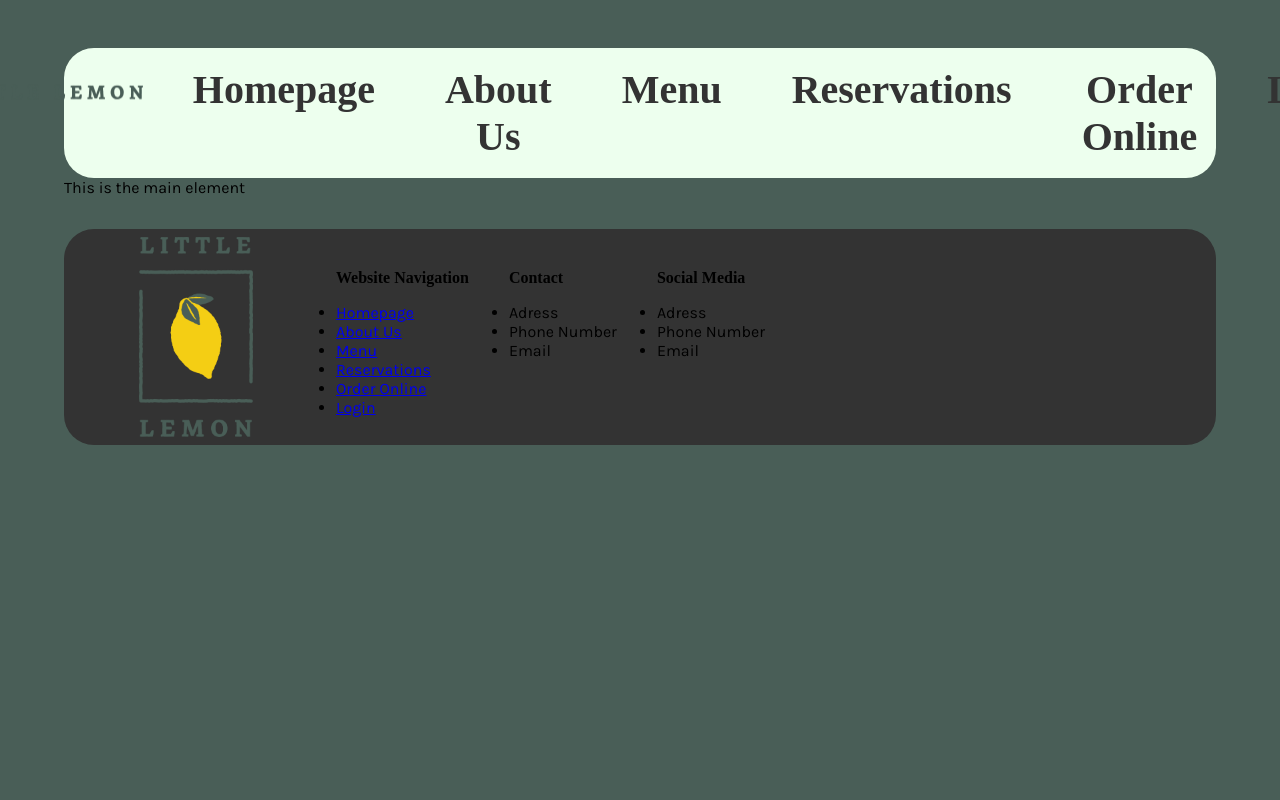
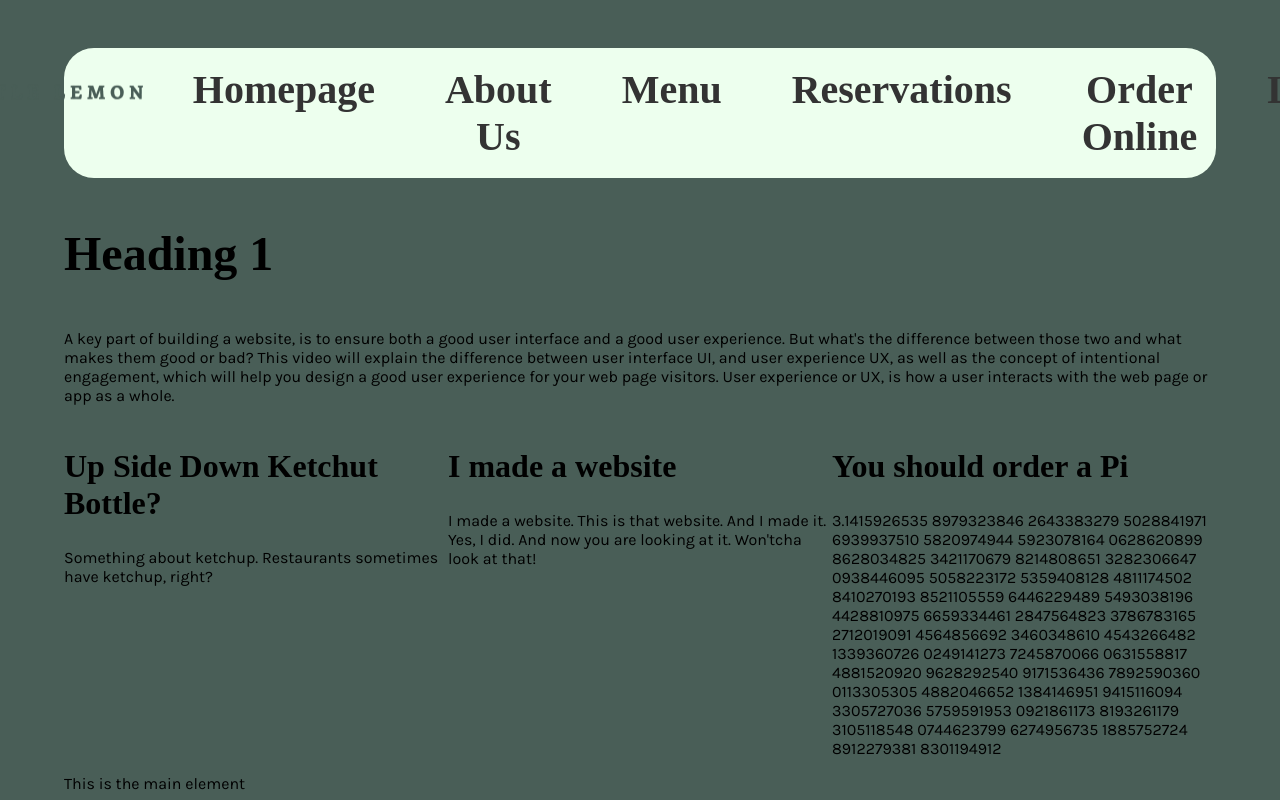
Before and after one commit to ccaviris/Front-End-Developer-Capstone, a JavaScript app: page / in a window 1280 px wide. Shown: the top 800 px of the page. Built offline with nearby package versions, Linux system fonts and the light colour scheme; the HTML template or start-up script is replaced by a standard one; a web font is replaced by a local one.

Commit message:
Create more react apps and create routing for booking page

```diff
--- a/package.json
+++ b/package.json
@@ -8,6 +8,7 @@
     "@testing-library/user-event": "^13.5.0",
     "react": "^18.3.1",
     "react-dom": "^18.3.1",
+    "react-router-dom": "^7.0.1",
     "react-scripts": "5.0.1",
     "web-vitals": "^2.1.4"
   },
--- /dev/null
+++ b/src/apps/BookingPageApp.js
@@ -0,0 +1,7 @@
+function BookingPageApp() {
+    return (
+        <div>This is the booking page</div>
+    );
+  }
+
+  export default BookingPageApp;
--- /dev/null
+++ b/src/apps/HomeApp.js
@@ -0,0 +1,52 @@
+
+//import './App.css';
+
+function HomeApp() {
+    return (
+
+      <><section>
+        <article>
+          <h1>Heading 1</h1>
+          <p> A key part of building a website, is to ensure both a good user interface and
+            a good user experience. But what's the difference between those two and what makes them good or bad?
+            This video will explain the difference between user interface UI, and
+            user experience UX, as well as the concept of intentional engagement,
+            which will help you design a good user experience for your web page visitors.
+            User experience or UX, is how a user interacts with the web page or
+            app as a whole.
+          </p>
+        </article>
+      </section><section>
+          <article>
+            <h2>Up Side Down Ketchut Bottle?</h2>
+            <p>
+              Something about ketchup. Restaurants sometimes have ketchup, right?
+            </p>
+          </article>
+          <article>
+            <h2>I made a website</h2>
+            <p>
+              I made a website. This is that website. And I made it.
+              Yes, I did. And now you are looking at it. Won'tcha look at that!
+            </p>
+          </article>
+          <article>
+            <h2>You should order a Pi</h2>
+            <p>
+              3.1415926535 8979323846 2643383279 5028841971 6939937510
+              5820974944 5923078164 0628620899 8628034825 3421170679
+              8214808651 3282306647 0938446095 5058223172 5359408128
+              4811174502 8410270193 8521105559 6446229489 5493038196
+              4428810975 6659334461 2847564823 3786783165 2712019091
+              4564856692 3460348610 4543266482 1339360726 0249141273
+              7245870066 0631558817 4881520920 9628292540 9171536436
+              7892590360 0113305305 4882046652 1384146951 9415116094
+              3305727036 5759591953 0921861173 8193261179 3105118548
+              0744623799 6274956735 1885752724 8912279381 8301194912
+            </p>
+          </article>
+        </section></>
+    );
+  }
+
+  export default HomeApp;
--- a/src/apps/Main.js
+++ b/src/apps/Main.js
@@ -1,17 +1,23 @@
+import { BrowserRouter, Routes, Route } from "react-router-dom";
 
-//import './App.css';
+import HomeApp from './HomeApp.js'
+import BookingPageApp from './BookingPageApp.js'
+
+
 
 function Main() {
     return (
       <main>
-          <div>This is the main element</div>
+        <BrowserRouter>
+        <Routes>
+          <Route path="/" element={<HomeApp/>}></Route>
+          <Route path="/home" element={<HomeApp/>}></Route>
+          <Route path="/reservations" element={<BookingPageApp/>}></Route>
+        </Routes>
+        </BrowserRouter>
+        <div>This is the main element</div>
       </main>
     );
   }
 
   export default Main;
-
-  /*
-  TODO:
-
-  */
--- a/src/index.css
+++ b/src/index.css
@@ -25,6 +25,22 @@ nav {
   margin-top: 2rem;
   padding: 0.5rem 2rem;
   border-radius: 30px;
+}
+
+@media (max-width: 700px) {
+  .grid-adjustable-columns {
+    display: grid;
+    grid-auto-flow: row;
+  }
+}
+
+@media (min-width: 701px) {
+  .grid-adjustable-columns {
+    width: min(1000px,75rem);
+    margin: 0 auto;
+    grid-auto-flow: column;
+    gap: 1em;
+  }
 }
 
 nav img {
```
Also changed, not shown: src/apps/CallToActionApp.js (added), src/apps/ChicagoApp.js (added), src/apps/CustomersSayApp.js (added), src/apps/SpecialsApp.js (added), 1 other file (tests, documents, lock files or other folders).
